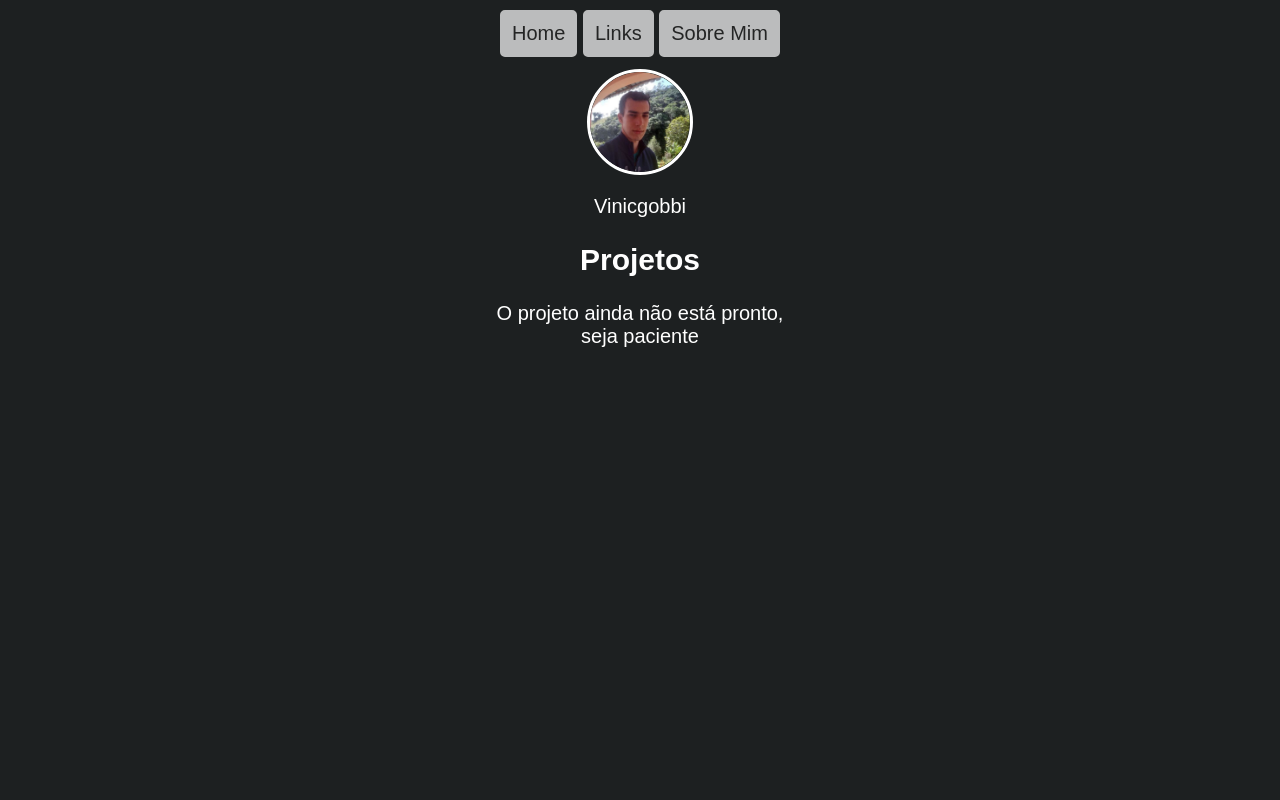
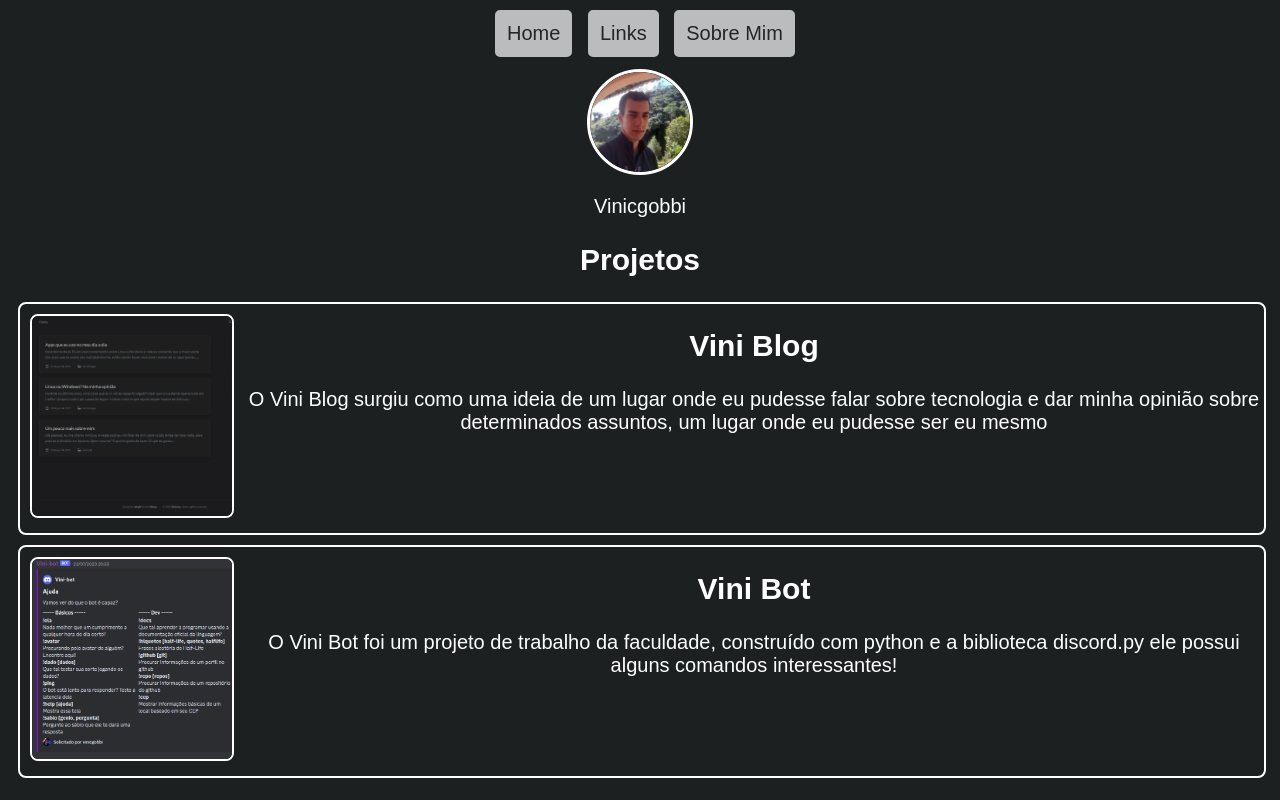
Before and after one commit to vinicgobbi/vinicgobbi.github.io, a plain HTML site: page index.html in a window 1280 px wide. Drawn offline with Linux system fonts and the light colour scheme.

Commit message:
Adicionado 2 projetos ao portfólio

```diff
--- a/css/style.css
+++ b/css/style.css
@@ -10,13 +10,6 @@ header{
     color: white;
     display: inline-block;
     user-select: none;
-}
-
-section{
-    border-radius: 10px;
-    width: 300px;
-    margin: auto;
-    text-align: center;
 }
 
 footer{
@@ -33,6 +26,7 @@ p{
 .vini-buttons{
     margin-top: 2px;
     margin-bottom: 2px;
+    margin-left: 10px;
     border: 2px solid #fff;
     background-color: #fff;
     opacity: 0.7;
@@ -85,3 +79,56 @@ p{
     background: #282828;
     color: #fff;
 }
+
+.projetos{
+    width: calc(100% - 20px);
+    border-radius: 8px;
+    margin: 10px 10px 10px 10px;
+    border: 2px solid #fff;
+    display: flex;
+    text-align: center;
+    transition: 0.3s;
+}
+
+.projetos:hover{
+    background-color: #fff;
+}
+
+.projetos:hover .projetos-title{
+    color: #282828;
+}
+
+.projetos:hover .projetos-description{
+    color: #282828;
+}
+
+.projetos-content{
+    width: 100%;
+}
+
+.projetos-title{
+    width: 100%;
+    text-align: center;
+    color: #fff;
+}
+
+.projetos-description{
+    width: 100%;
+    color: #fff;
+    margin-bottom: 10px;
+}
+
+.projetos-img{
+    margin: 10px 10px 10px 10px;
+    border: 2px solid #fff;
+    border-radius: 8px;
+    height: 200px;
+    width: 200px;
+    object-fit: cover;
+}
+
+@media screen and (max-width: 582px) {
+    .projetos-img{
+        display: none;
+    }
+}
--- a/index.html
+++ b/index.html
@@ -12,17 +12,45 @@
 <body>
     <header>
         <nav>
-            <div class="vini-buttons" id="home" onclick="redirect('home')">Home</div>
-            <div class="vini-buttons" id="links" onclick="redirect('links')">Links</div>
-            <div class="vini-buttons" id="about" onclick="redirect('about')">Sobre Mim</div>
+            <div class="vini-buttons" id="home" onclick="port_redirect('localSite','/')">Home</div>
+            <div class="vini-buttons" id="links" onclick="port_redirect('localSite','/links')">Links</div>
+            <div class="vini-buttons" id="about" onclick="port_redirect('localSite','/about')">Sobre Mim</div>
         </nav>
     </header>
     <img src="/assets/img/profile.png" alt="Vinícius Picture" class="vini-pic">
     <p>Vinicgobbi</p>
     <section>
-        <div class="projects-title"><h2 style="color: #fff;">Projetos</h2></div>
+        <div>
+            <h2 style="color: #fff; text-align: center;">Projetos</h2>
+        </div>
         <nav>
-            <p style="color: #fff;">O projeto ainda não está pronto, seja paciente</p>
+            <div class="projetos" onclick="port_redirect('github', 'blog')">
+                <div class="projetos-image">
+                    <img src="/assets/img/vini-blog.png" class="projetos-img">
+                </div>
+                <div class="projetos-content">
+                    <div class="projetos-title">
+                        <h2>Vini Blog</h2>
+                    </div>
+                    <div class="projetos-description">
+                        O Vini Blog surgiu como uma ideia de um lugar onde eu pudesse falar sobre tecnologia e dar minha opinião sobre determinados assuntos, um lugar onde eu pudesse ser eu mesmo
+                    </div>
+
+                </div>
+            </div>
+            <div class="projetos" onclick="port_redirect('github', 'vini-bot')">
+                <div class="projetos-image">
+                    <img src="/assets/img/vini-bot.png" class="projetos-img">
+                </div>
+                <div class="projetos-content">
+                    <div class="projetos-title">
+                        <h2>Vini Bot</h2>
+                    </div>
+                    <div class="projetos-description">
+                        O Vini Bot foi um projeto de trabalho da faculdade, construído com python e a biblioteca discord.py ele possui alguns comandos interessantes!
+                    </div>
+                </div>
+            </div>
         </nav>
     </section>
     <script src="/javascript/index.js"></script>
--- a/javascript/index.js
+++ b/javascript/index.js
@@ -1,11 +1,7 @@
-function redirect(arg) {
-    if (arg == "home"){
-        window.location.href = '/'
-    }else if (arg == "links"){
-        window.location.href = '/links'
-    }else if (arg == "about"){
-        window.location.href = '/about'
-    }else{
-        window.location.href = '/'
+function port_redirect(type, url) {
+    if (type == "localSite"){
+        window.location.href = url
+    }else if (type == "github"){
+        open(`https://github.com/vinicgobbi/${url}`)
     }
 }
```
Also changed, not shown: about/index.html (+4 -4 lines), links/index.html (+4 -4 lines), assets/img/teste.png (added), assets/img/vini-blog.png (added), assets/img/vini-bot.png (added).
